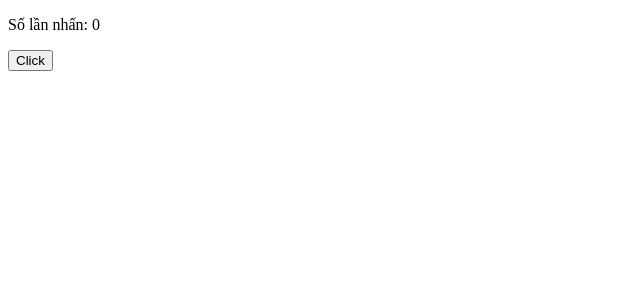
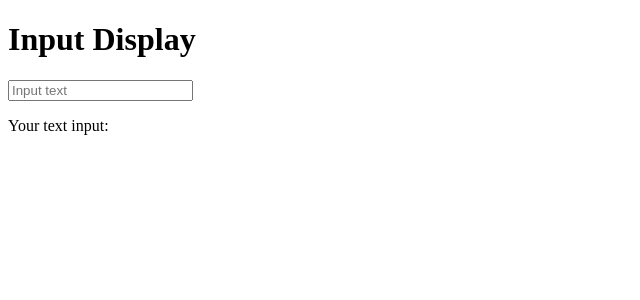
Before and after one commit to thanhnlm0501/OJT_Subtask_React-Best-Practice-Batch-1, a React (Vite) app: page / in a window 1280 px wide. Shown: the top 300 px of the page, without its empty margins (0-640 px from the left). Built offline with nearby package versions, Linux system fonts and the light colour scheme.

Commit message:
Xử lý Sự Kiện

```diff
--- a/src/App.jsx
+++ b/src/App.jsx
@@ -18,7 +18,7 @@ function App() {
 
   return (
     <>
-      <Counter />
+      <InputDisplay />
     </>
   );
 }
--- a/src/components/Counter.jsx
+++ /dev/null
@@ -1,14 +0,0 @@
-import React from 'react';
-import { useState } from 'react';
-
-const Counter = () => {
-  const [count, setCount] = useState(0);
-  return (
-    <div>
-      <p>Số lần nhấn: {count}</p>
-      <button onClick={() => setCount(count + 1)}>Click</button>
-    </div>
-  );
-};
-
-export default Counter;
--- /dev/null
+++ b/src/components/InputDisplay.jsx
@@ -0,0 +1,21 @@
+import React from 'react';
+import { useState } from 'react';
+
+const InputDisplay = () => {
+  const [text, setText] = useState('');
+
+  return (
+    <div className="p-4">
+      <h1>Input Display</h1>
+      <input
+        type="text"
+        value={text}
+        onChange={(e) => setText(e.target.value)}
+        placeholder="Input text"
+      />
+      <p>Your text input: {text}</p>
+    </div>
+  );
+};
+
+export default InputDisplay;
```
